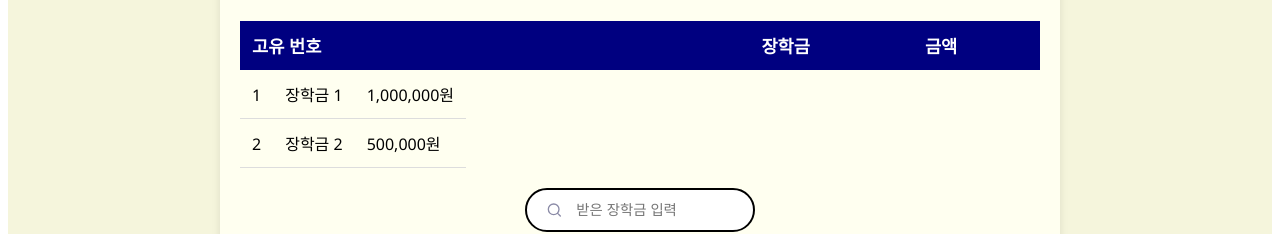
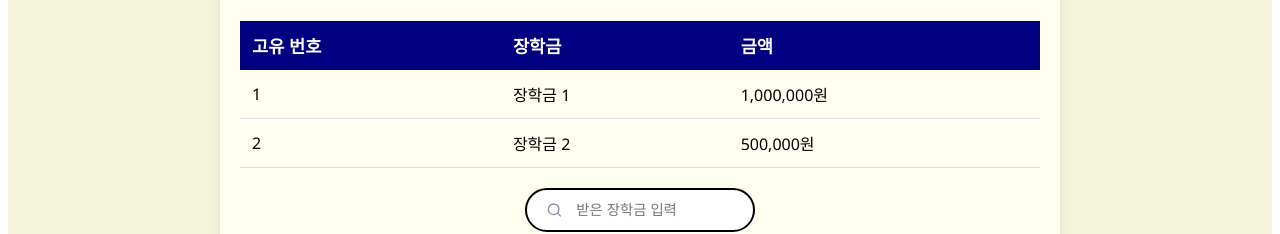
Before and after one commit to scholarship-mju/front, a React (Create React App) app: page /received-scholarships in a window 1280 px wide. Shown: the part 368-602 px from the top of the page. Built offline with nearby package versions, Linux system fonts and the light colour scheme.

Commit message:
받은 장학금 table 레이아웃 수정

```diff
--- a/src/pages/ReceivedScholarshipsPage.js
+++ b/src/pages/ReceivedScholarshipsPage.js
@@ -390,23 +390,35 @@ function ReceivedScholarshipsPage() {
               <TableHeader>금액</TableHeader>
             </tr>
           </thead>
-          {/* <tbody> */}
-          {/*   {scholarships.map((scholarship) => ( */}
-          {/*     <tr key={scholarship.id}> */}
-          {/*       <TableCell>{scholarship.id}</TableCell> */}
-          {/*       <TableCell>{scholarship.name}</TableCell> */}
-          {/*       <TableCell>{scholarship.amount.toLocaleString()}원</TableCell> */}
-          {/*     </tr> */}
-          {/*   ))} */}
-          {/* </tbody> */}
+
+          {/* <TableBody> */}
+          {/*   <TransitionGroup> */}
+          {/*     {scholarships.map((scholarship) => ( */}
+          {/*       <CSSTransition */}
+          {/*         key={scholarship.id} */}
+          {/*         timeout={300} */}
+          {/*         classNames="fade" */}
+          {/*       > */}
+          {/*         <tr> */}
+          {/*           <TableCell>{scholarship.id}</TableCell> */}
+          {/*           <TableCell>{scholarship.name}</TableCell> */}
+          {/*           <TableCell> */}
+          {/*             {scholarship.amount.toLocaleString()}원 */}
+          {/*           </TableCell> */}
+          {/*         </tr> */}
+          {/*       </CSSTransition> */}
+          {/*     ))} */}
+          {/*   </TransitionGroup> */}
+          {/* </TableBody> */}
           <TableBody>
-            <TransitionGroup>
+            <TransitionGroup component={null}>
               {scholarships.map((scholarship) => (
                 <CSSTransition
                   key={scholarship.id}
                   timeout={300}
                   classNames="fade"
                 >
+                  <React.Fragment>
                     <tr>
                       <TableCell>{scholarship.id}</TableCell>
                       <TableCell>{scholarship.name}</TableCell>
@@ -414,6 +426,7 @@ function ReceivedScholarshipsPage() {
                         {scholarship.amount.toLocaleString()}원
                       </TableCell>
                     </tr>
+                  </React.Fragment>
                 </CSSTransition>
               ))}
             </TransitionGroup>
```
Lines whose indentation alone changed are shown as unchanged.
